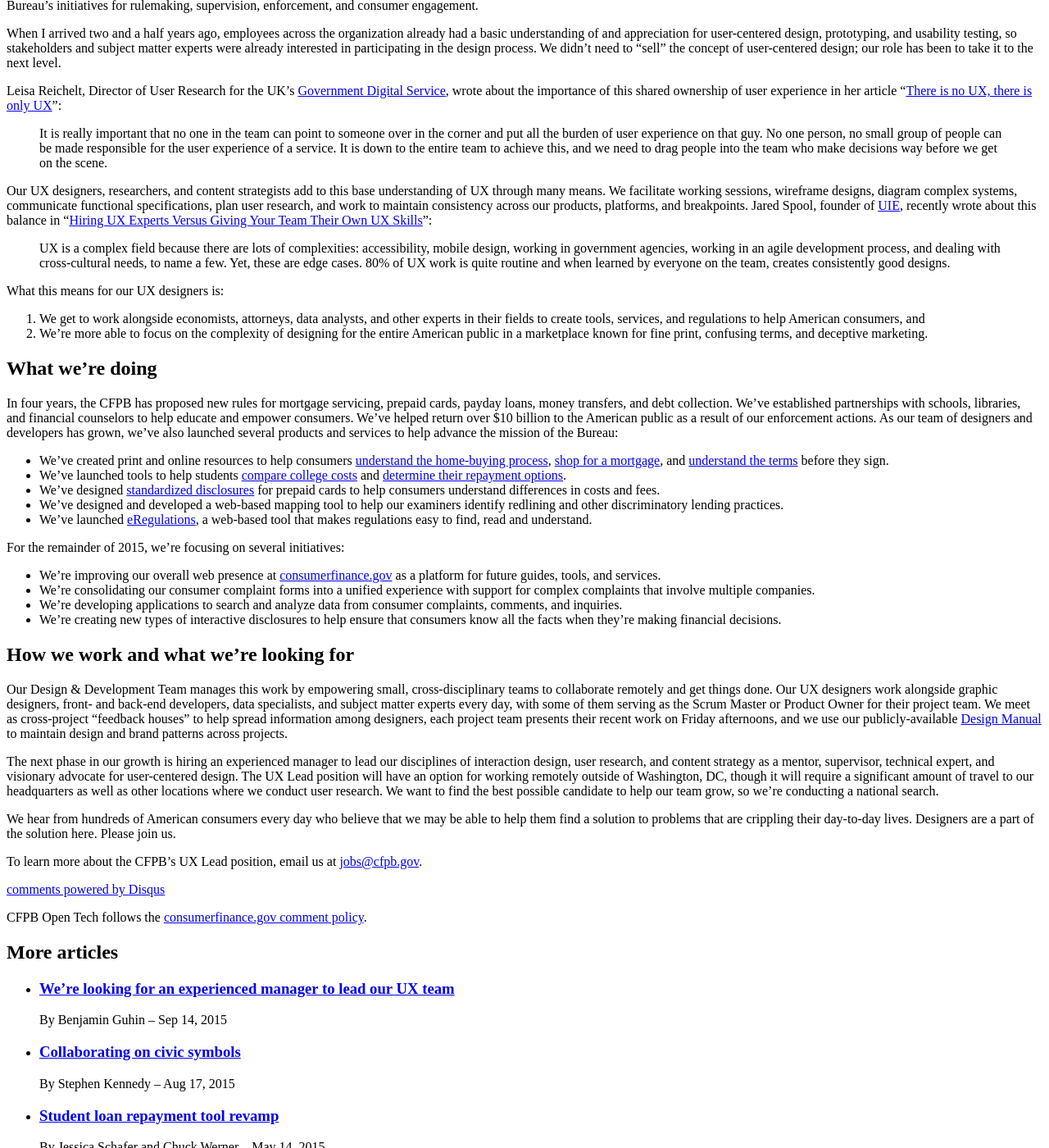
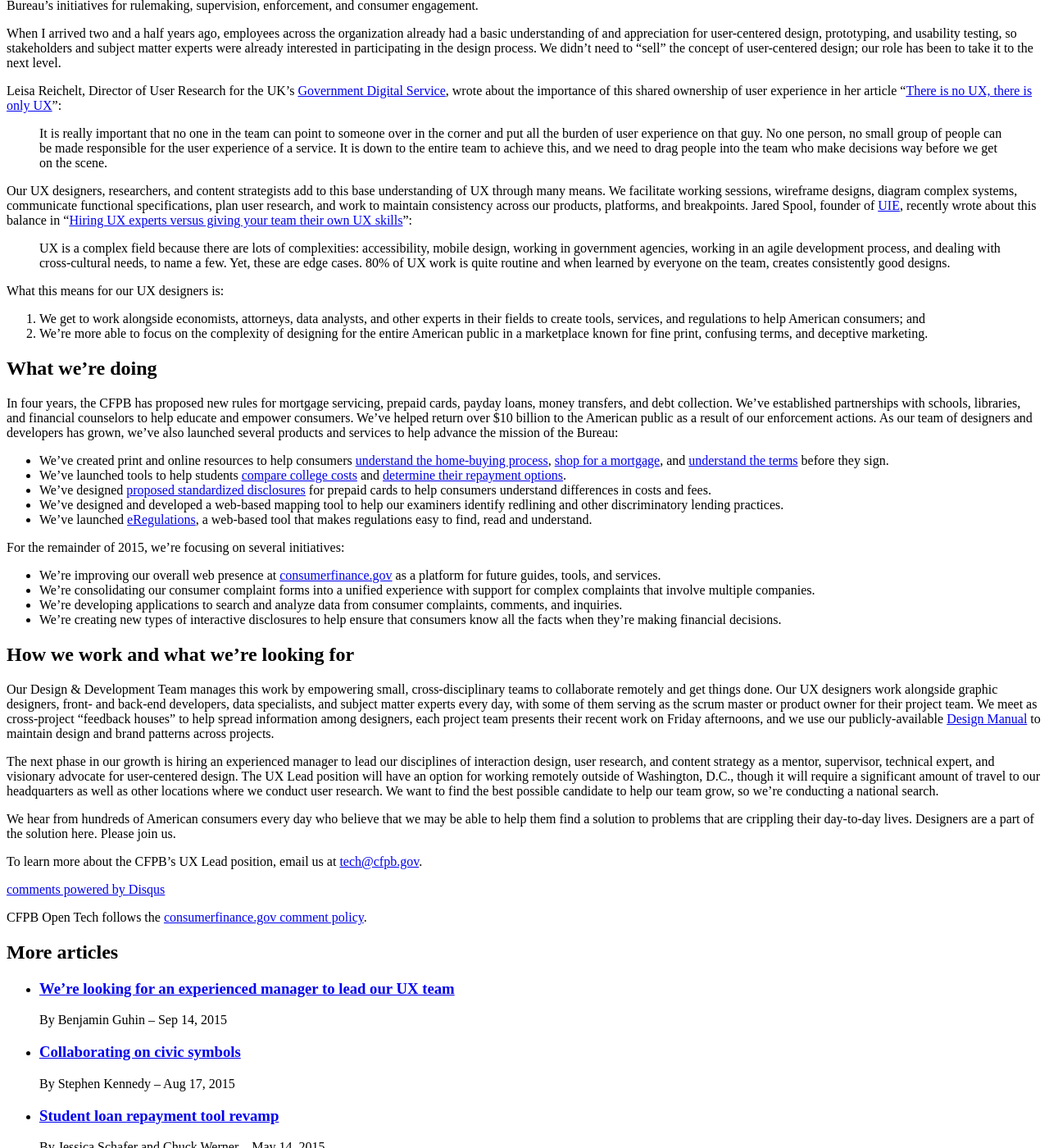
Before and after one commit to cfpb/cfpb.github.io, a Jekyll site: the page built from _posts/2015-09-14-we're-looking-for-an-experienced-manager-to-lead-our-UX-team.md, in a window 1280 px wide and 1400 px high, scrolled down 618 px. Shown: the whole window at 82% size. Built offline with Jekyll 4.4.1, drawn with Linux system fonts in a browser that asks for light colours; nearby versions of some CDN libraries; some web fonts are replaced; comment, search, counter and statistics services are not loaded; some of the changed text lies outside the part shown.

Commit message:
Needed edits
* Use HTML codes for curly quotes throughout article.
* Add needed copyedits around punctuation and capitalization.
* Correct links and add https:// protocol where needed.

```diff
--- a/_posts/2015-09-14-we're-looking-for-an-experienced-manager-to-lead-our-UX-team.md
+++ b/_posts/2015-09-14-we're-looking-for-an-experienced-manager-to-lead-our-UX-team.md
@@ -8,35 +8,35 @@
 
 ---
 
->“When I first applied for the loan modification, I wasn’t behind, so they told me that my chances of getting a loan modification weren’t good, that they needed to see me having some difficulty, maybe being behind a few months, showing that I was having difficulty maintaining my mortgage. Well I did that, ended up getting three months behind and that’s when the notice of foreclosure letters started to come. I just became very disappointed in the whole process… I wish there was more information about how it works.”
+>&ldquo;When I first applied for the loan modification, I wasn’t behind, so they told me that my chances of getting a loan modification weren’t good, that they needed to see me having some difficulty, maybe being behind a few months, showing that I was having difficulty maintaining my mortgage. Well I did that, ended up getting three months behind and that’s when the notice of foreclosure letters started to come. I just became very disappointed in the whole process… I wish there was more information about how it works.&rdquo;
 
-We heard this during a usability test in Memphis, Tennessee last December. I work as a User Experience (UX) Designer for the Consumer Financial Protection Bureau (CFPB), and part of our mandate as a federal agency is to accept complaints and other feedback from the public about financial products and services. My team was in Memphis testing a new prototype for our online consumer complaint form. While we received positive feedback on our design work, our participants’ ongoing struggles made it incredibly clear that we had a lot more work to do.
+We heard this during a usability test in Memphis, Tennessee, last December. I work as a User Experience (UX) Designer for the Consumer Financial Protection Bureau (CFPB), and part of our mandate as a federal agency is to accept complaints and other feedback from the public about financial products and services. My team was in Memphis testing a new prototype for our online consumer complaint form. While we received positive feedback on our design work, our participants’ ongoing struggles made it incredibly clear that we had a lot more work to do.
 
 
 ## About our team
 
 The mission of the CFPB is to help make consumer finance markets work for Americans by making rules more effective, by consistently and fairly enforcing those rules, and by empowering consumers to take more control over their economic lives. From the Bureau’s founding in the wake of the 2008 financial crisis, it has always been clear that we need to leverage design and technology in order to achieve these goals.
 
-I joined the Bureau in 2013 as part of our first class of [Technology and Innovation Fellows](http://www.consumerfinance.gov/jobs/technology-innovation-fellows/), which is a program that our early technology team designed in order to take advantage of design and technology talent outside of Washington, DC. Fellows serve two-year terms from anywhere in the country with occasional travel to our headquarters in DC. Our first class of 30 designers and developers quadrupled the size of the existing Design & Development Team and radically changed our ability to serve the Bureau. We continued to grow throughout 2013 and 2014, including the hiring of our [2015 class of fellows](https://cfpb.github.io/articles/welcome-2015-technology-innovation-fellows/), who started in January.
+I joined the Bureau in 2013 as part of our first class of [Technology and Innovation Fellows](http://www.consumerfinance.gov/jobs/technology-innovation-fellows/), which is a program that our early technology team designed in order to take advantage of design and technology talent outside of Washington, D.C. Fellows serve two-year terms from anywhere in the country with occasional travel to our headquarters in D.C. Our first class of 30 designers and developers quadrupled the size of the existing Design & Development Team and radically changed our ability to serve the Bureau. We continued to grow throughout 2013 and 2014, including the hiring of our [2015 class of fellows](https://cfpb.github.io/articles/welcome-2015-technology-innovation-fellows/), who started in January.
 
 
 ## The role of UX specialists in a government agency
 
 As the larger design and development group has grown, our group of UX designers has been working on the best ways to integrate user research, content strategy, and user-centered design into the Bureau’s initiatives for rulemaking, supervision, enforcement, and consumer engagement.
 
-When I arrived two and a half years ago, employees across the organization already had a basic understanding of and appreciation for user-centered design, prototyping, and usability testing, so stakeholders and subject matter experts were already interested in participating in the design process. We didn’t need to “sell” the concept of user-centered design; our role has been to take it to the next level.
+When I arrived two and a half years ago, employees across the organization already had a basic understanding of and appreciation for user-centered design, prototyping, and usability testing, so stakeholders and subject matter experts were already interested in participating in the design process. We didn’t need to &ldquo;sell&rdquo; the concept of user-centered design; our role has been to take it to the next level.
 
-Leisa Reichelt, Director of User Research for the UK’s [Government Digital Service](https://gds.blog.gov.uk/), wrote about the importance of this shared ownership of user experience in her article “[There is no UX, there is only UX](http://www.disambiguity.com/there-is-no-ux/)":
+Leisa Reichelt, Director of User Research for the UK’s [Government Digital Service](https://gds.blog.gov.uk/), wrote about the importance of this shared ownership of user experience in her article &ldquo;[There is no UX, there is only UX](http://www.disambiguity.com/there-is-no-ux/)&rdquo;:
 
 >It is really important that no one in the team can point to someone over in the corner and put all the burden of user experience on that guy. No one person, no small group of people can be made responsible for the user experience of a service. It is down to the entire team to achieve this, and we need to drag people into the team who make decisions way before we get on the scene.
 
-Our UX designers, researchers, and content strategists add to this base understanding of UX through many means. We facilitate working sessions, wireframe designs, diagram complex systems, communicate functional specifications, plan user research, and work to maintain consistency across our products, platforms, and breakpoints. Jared Spool, founder of [UIE](http://www.uie.com/), recently wrote about this balance in “[Hiring UX Experts Versus Giving Your Team Their Own UX Skills](https://medium.com/uie-brain-sparks/hiring-ux-experts-versus-giving-your-team-their-own-ux-skills-c1fd9e4e480)”:
+Our UX designers, researchers, and content strategists add to this base understanding of UX through many means. We facilitate working sessions, wireframe designs, diagram complex systems, communicate functional specifications, plan user research, and work to maintain consistency across our products, platforms, and breakpoints. Jared Spool, founder of [UIE](http://www.uie.com/), recently wrote about this balance in &ldquo;[Hiring UX experts versus giving your team their own UX skills](https://medium.com/uie-brain-sparks/hiring-ux-experts-versus-giving-your-team-their-own-ux-skills-c1fd9e4e480)&rdquo;:
 
 >UX is a complex field because there are lots of complexities: accessibility, mobile design, working in government agencies, working in an agile development process, and dealing with cross-cultural needs, to name a few. Yet, these are edge cases. 80% of UX work is quite routine and when learned by everyone on the team, creates consistently good designs.
 
 What this means for our UX designers is:
 
-1.	We get to work alongside economists, attorneys, data analysts, and other experts in their fields to create tools, services, and regulations to help American consumers, and
+1.	We get to work alongside economists, attorneys, data analysts, and other experts in their fields to create tools, services, and regulations to help American consumers; and
 2.	We’re more able to focus on the complexity of designing for the entire American public in a marketplace known for fine print, confusing terms, and deceptive marketing.
 
 
@@ -44,9 +44,9 @@
 
 In four years, the CFPB has proposed new rules for mortgage servicing, prepaid cards, payday loans, money transfers, and debt collection. We’ve established partnerships with schools, libraries, and financial counselors to help educate and empower consumers. We’ve helped return over $10 billion to the American public as a result of our enforcement actions. As our team of designers and developers has grown, we’ve also launched several products and services to help advance the mission of the Bureau:
 
-* We’ve created print and online resources to help consumers [understand the home-buying process](http://www.consumerfinance.gov/owning-a-home/), [shop for a mortgage](http://www.consumerfinance.gov/owning-a-home/check-rates), and [understand the terms](http://www.consumerfinance.gov/owning-a-home/loan-options) before they sign.
-* We’ve launched tools to help students [compare college costs](http://www.consumerfinance.gov/paying-for-college/compare-financial-aid-and-college-cost/) and [determine their repayment options](http://cfpb.github.io/articles/repay-student-debt-feature-revamp/).
-* We’ve designed [standardized disclosures](http://cfpb.github.io/articles/designing-prepaid-card-disclosures/) for prepaid cards to help consumers understand differences in costs and fees.
+* We’ve created print and online resources to help consumers [understand the home-buying process](http://www.consumerfinance.gov/owning-a-home/), [shop for a mortgage](http://www.consumerfinance.gov/owning-a-home/explore-rates), and [understand the terms](http://www.consumerfinance.gov/owning-a-home/loan-options) before they sign.
+* We’ve launched tools to help students [compare college costs](http://www.consumerfinance.gov/paying-for-college/compare-financial-aid-and-college-cost/) and [determine their repayment options](https://cfpb.github.io/articles/repay-student-debt-feature-revamp/).
+* We’ve designed [proposed standardized disclosures](https://cfpb.github.io/articles/designing-prepaid-card-disclosures/) for prepaid cards to help consumers understand differences in costs and fees.
 * We’ve designed and developed a web-based mapping tool to help our examiners identify redlining and other discriminatory lending practices.
 * We’ve launched [eRegulations](http://www.consumerfinance.gov/eregulations/), a web-based tool that makes regulations easy to find, read and understand.
 
@@ -60,12 +60,12 @@
 
 ## How we work and what we’re looking for
 
-Our Design & Development Team manages this work by empowering small, cross-disciplinary teams to collaborate remotely and get things done. Our UX designers work alongside graphic designers, front- and back-end developers, data specialists, and subject matter experts every day, with some of them serving as the Scrum Master or Product Owner for their project team. We meet as cross-project “feedback houses” to help spread information among designers, each project team presents their recent work on Friday afternoons, and we use our publicly-available [Design Manual](https://cfpb.github.io/design-manual/) to maintain design and brand patterns across projects.
+Our Design & Development Team manages this work by empowering small, cross-disciplinary teams to collaborate remotely and get things done. Our UX designers work alongside graphic designers, front- and back-end developers, data specialists, and subject matter experts every day, with some of them serving as the scrum master or product owner for their project team. We meet as cross-project &ldquo;feedback houses&rdquo; to help spread information among designers, each project team presents their recent work on Friday afternoons, and we use our publicly-available [Design Manual](https://cfpb.github.io/design-manual/) to maintain design and brand patterns across projects.
 
-The next phase in our growth is hiring an experienced manager to lead our disciplines of interaction design, user research, and content strategy as a mentor, supervisor, technical expert, and visionary advocate for user-centered design. The UX Lead position will have an option for working remotely outside of Washington, DC, though it will require a significant amount of travel to our headquarters as well as other locations where we conduct user research. We want to find the best possible candidate to help our team grow, so we’re conducting a national search.
+The next phase in our growth is hiring an experienced manager to lead our disciplines of interaction design, user research, and content strategy as a mentor, supervisor, technical expert, and visionary advocate for user-centered design. The UX Lead position will have an option for working remotely outside of Washington, D.C., though it will require a significant amount of travel to our headquarters as well as other locations where we conduct user research. We want to find the best possible candidate to help our team grow, so we’re conducting a national search.
 
 We hear from hundreds of American consumers every day who believe that we may be able to help them find a solution to problems that are crippling their day-to-day lives. Designers are a part of the solution here. Please join us.
 
 
 
-To learn more about the CFPB’s UX Lead position, email us at [jobs@cfpb.gov](jobs@cfpb.gov).
+To learn more about the CFPB’s UX Lead position, email us at [tech@cfpb.gov](mailto:tech@cfpb.gov?subject=Interested in UX Lead position shown on cfpb.github.io).
```
